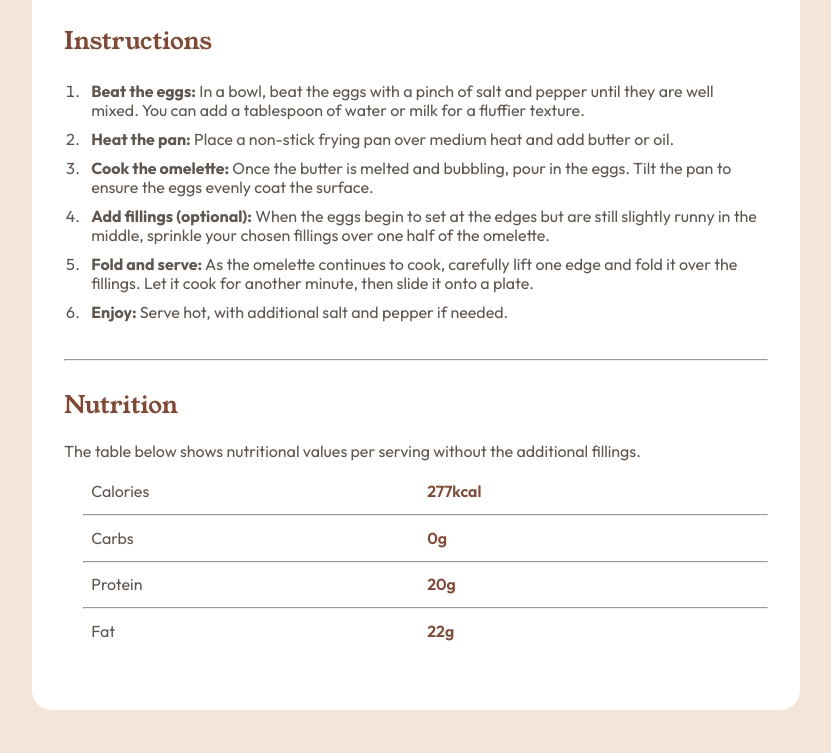
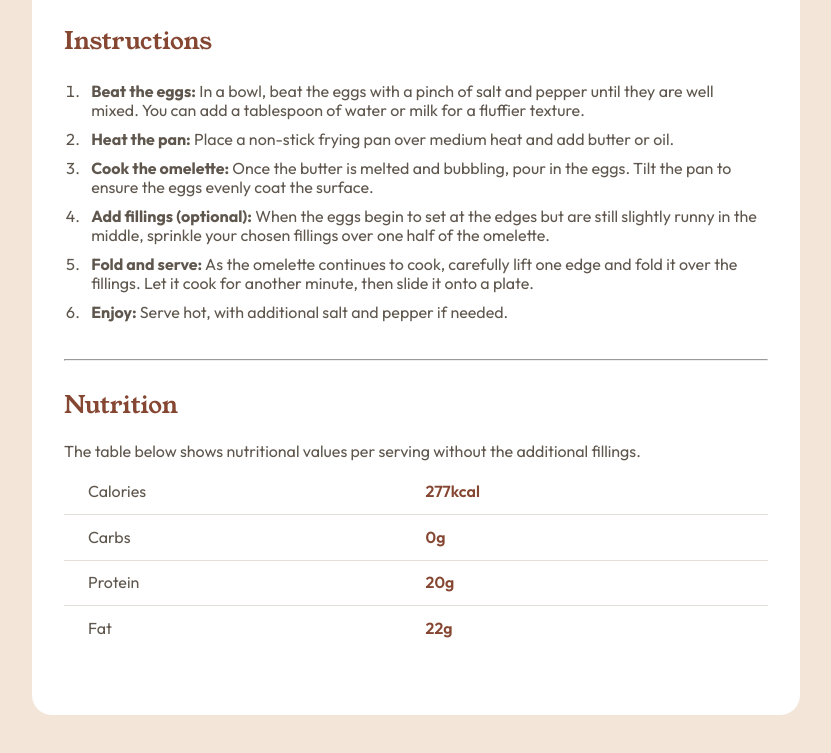
Before and after one commit to Jani-B/FEM-recipe-page-main, a plain HTML site: page index.html in a window 1280 px wide. Shown: the part 1082-1835 px from the top of the page, without its empty margins (224-1055 px from the left). Drawn offline with Linux system fonts and the light colour scheme.

Commit message:
fixed the problem with having hr element inside ul between li elements

```diff
--- a/index.html
+++ b/index.html
@@ -105,17 +105,14 @@
               <p>Calories</p>
               <p class="quantity outfit-600">277kcal</p>
             </li>
-            <hr class="nutritionbreak" />
             <li class="outfit-400">
               <p>Carbs</p>
               <p class="quantity outfit-600">0g</p>
             </li>
-            <hr class="nutritionbreak" />
             <li class="outfit-400">
               <p>Protein</p>
               <p class="quantity outfit-600">20g</p>
             </li>
-            <hr class="nutritionbreak" />
             <li class="outfit-400">
               <p>Fat</p>
               <p class="quantity outfit-600">22g</p>
--- a/style.css
+++ b/style.css
@@ -116,23 +116,24 @@ li {
 .nutrition-list {
   list-style-type: none;
   margin-bottom: 2rem;
+  padding-left: 0;
 }
 
 .nutrition-list li {
+  padding-left: 1.5rem;
   display: grid;
   grid-template-columns: 1fr 1fr;
+  border-bottom: 1px solid hsl(30, 18%, 87%);
+  padding-bottom: 0.8rem;
+  margin-bottom: 0.5rem;
+}
+
+.nutrition-list li:last-child {
+  border-bottom: none;
 }
 
 .nutrition-list li p {
   text-align: left;
-}
-
-.nutritionbreak {
-  margin-top: 0.5rem;
-  margin-bottom: 0.5rem;
-  border-width: 1px;
-  color: var(--Stone_100);
-  background-color: var(--Stone_100);
 }
 
 .quantity {
```
